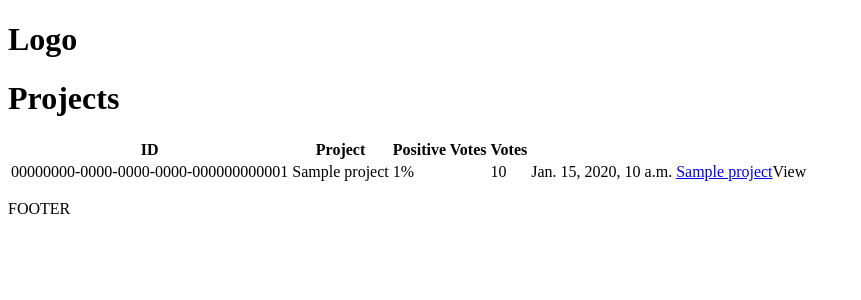
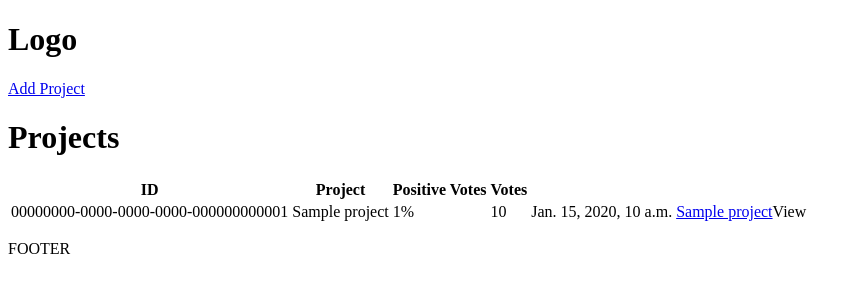
Before and after one commit to MelboucyMalak/devsearch, a Django app: page / in a window 1280 px wide. Shown: the top 300 px of the page, without its empty margins (0-861 px from the left). Run offline with Django 5.2, Linux system fonts and the light colour scheme; tables that the repository leaves empty hold one stand-in row (values such as "Sample post").

Commit message:
Add link to project form page

```diff
--- a/templates/navbar.html
+++ b/templates/navbar.html
@@ -1 +1,2 @@
 <h1>Logo</h1>
+<a href="{% url 'create-project' %}">Add Project</a>
```
